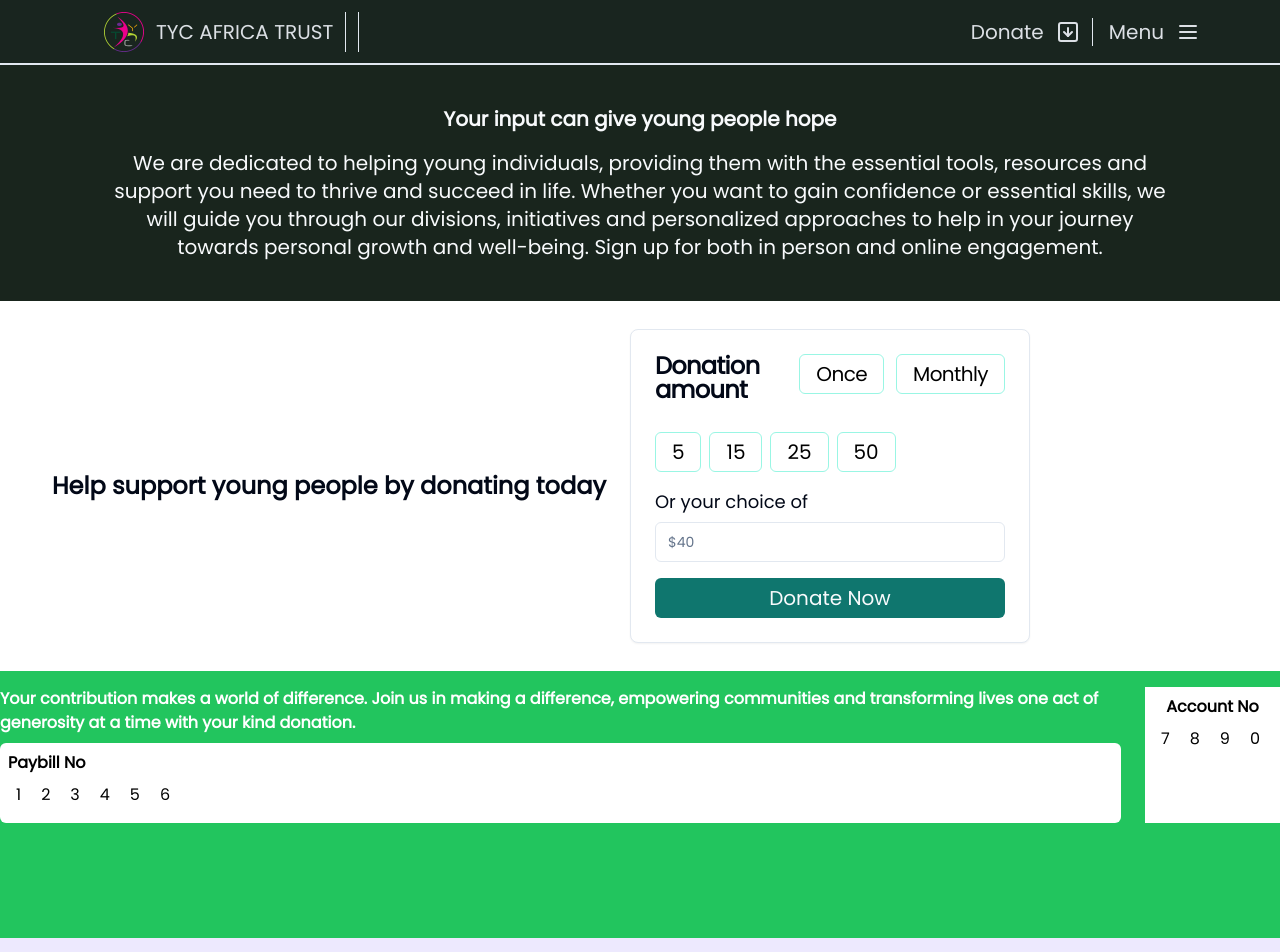
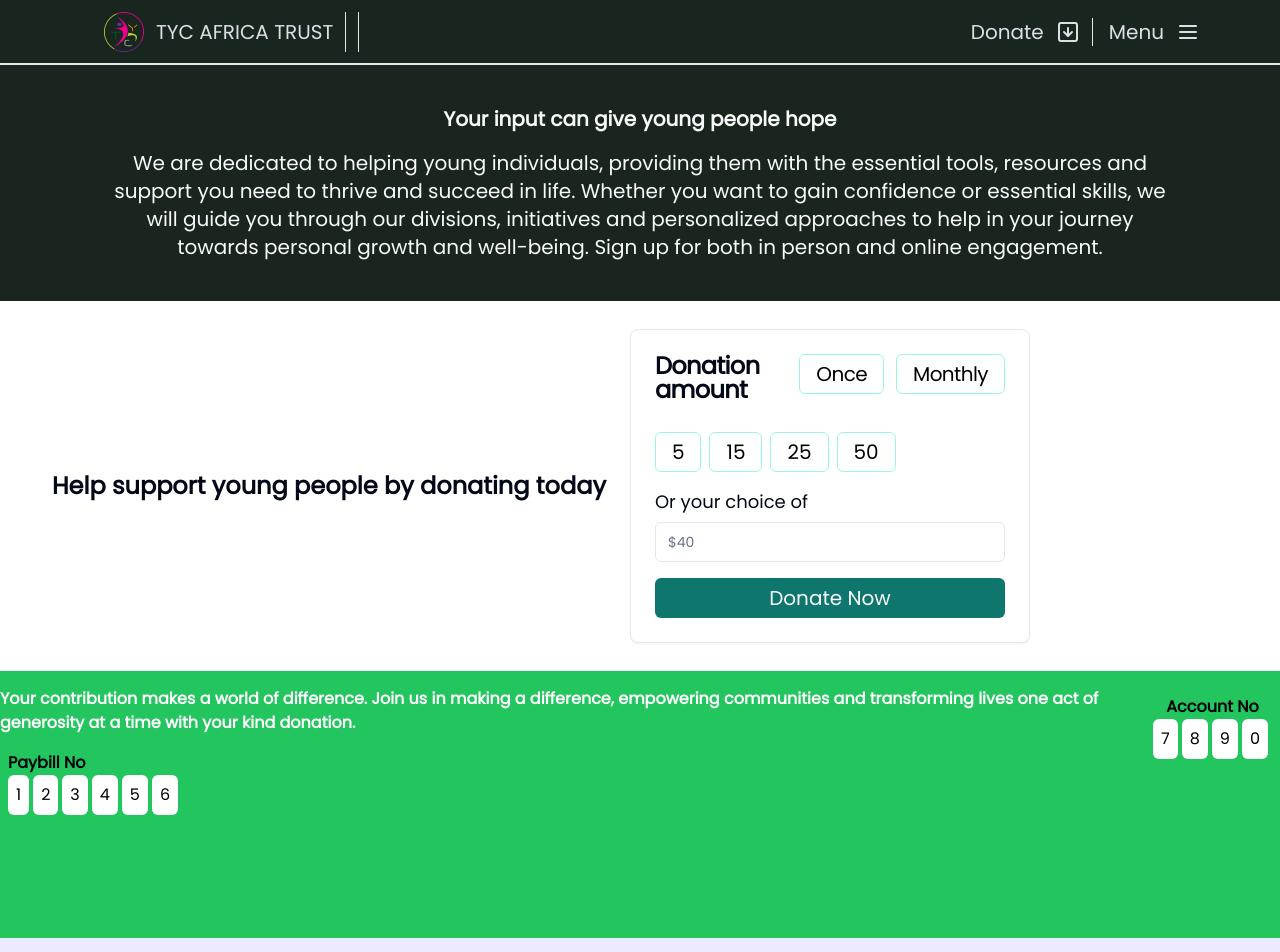
Before and after one commit to BabaMboga/TYC-main, a Next.js app: page /support-us/donate in a window 1280 px wide. Shown: the top 952 px of the page. Built offline with nearby package versions, Linux system fonts and the light colour scheme.

Commit message:
changed background

```diff
--- a/components/MpesaCard.tsx
+++ b/components/MpesaCard.tsx
@@ -5,7 +5,7 @@ const MpesaCard = () => {
                 <div className="flex justify-center mb-4">
                     <div className="text-left mr-6">
                         <p className="font-bold text-white ">Your contribution makes a world of difference. Join us in making a difference, empowering communities and transforming lives one act of generosity at a time with your kind donation.</p>
-                        <div className="bg-white p-2 rounded-md mt-2">
+                        <div className=" p-2 rounded-md mt-2">
                             <p className="font-bold text-black"> Paybill No</p>
                             <div className="flex">
                                 <div className="bg-white p-2 rounded-md mr-1">
@@ -29,7 +29,7 @@ const MpesaCard = () => {
                             </div>
                         </div>
                     </div>
-                    <div className="bg-white p-2 rouded-md">
+                    <div className=" p-2 rouded-md">
                         <p className="font-bold text-black">Account No</p>
                         <div className="flex">
                             <div className="bg-white p-2 rounded-md mr-1">
```
